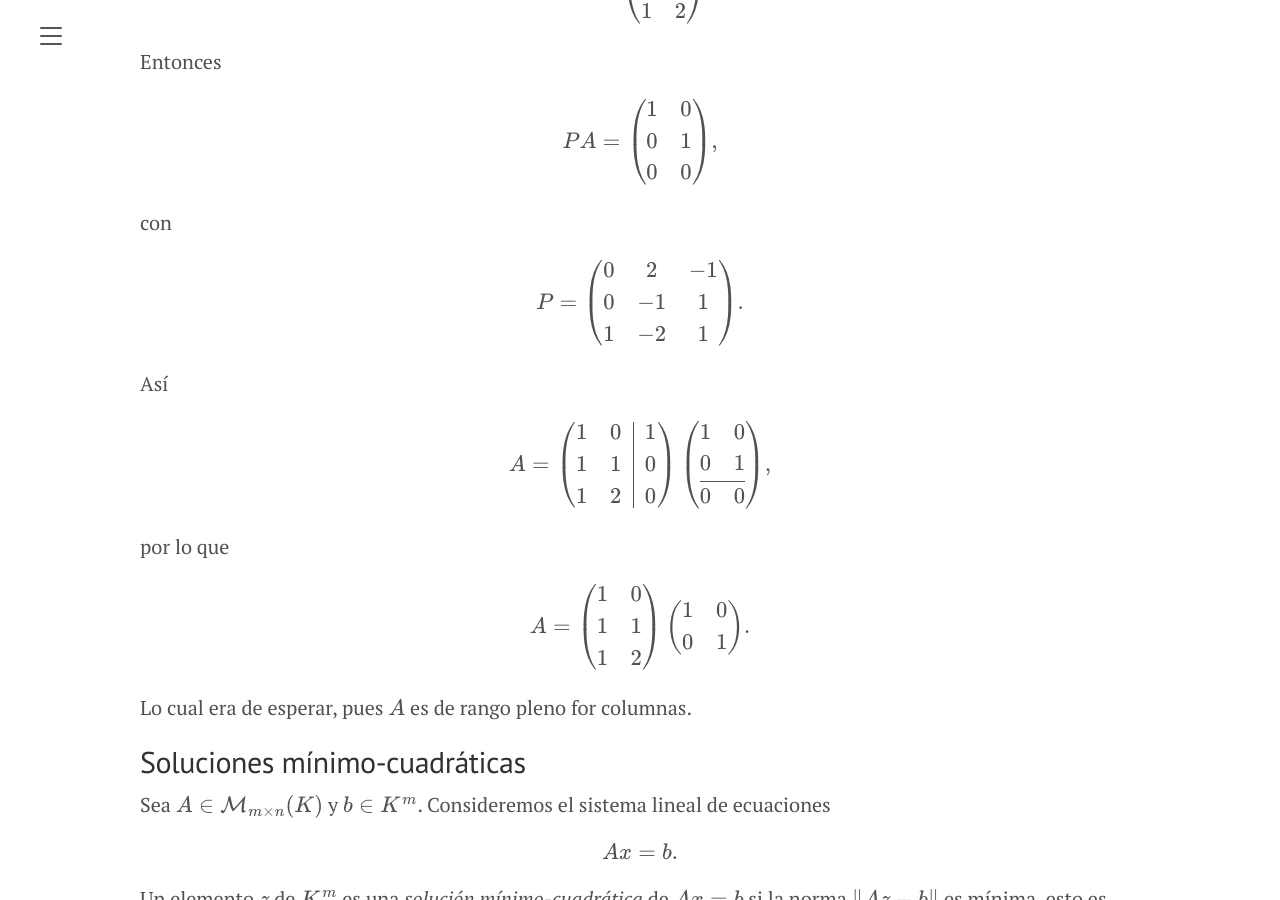
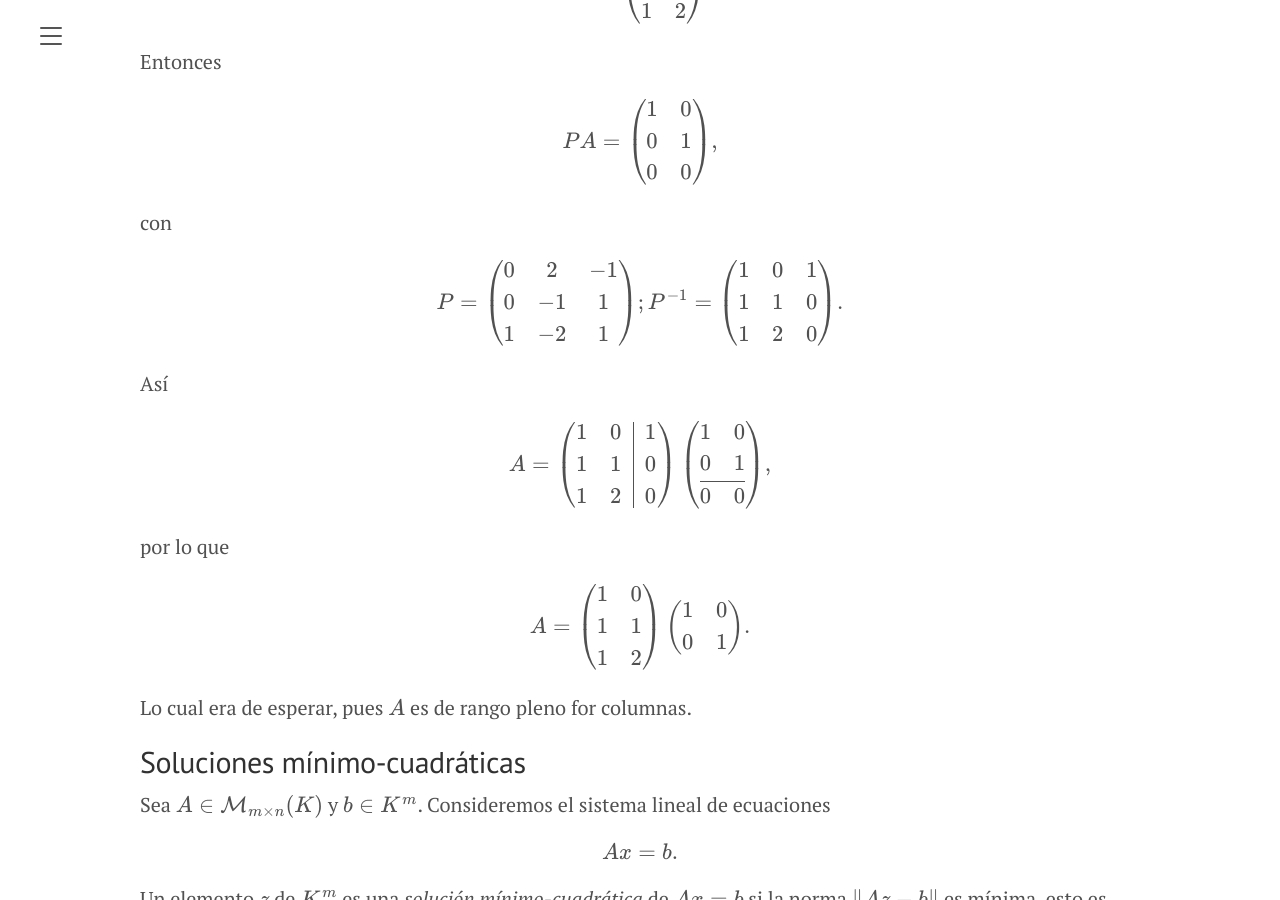
Before and after one commit to pedritomelenas/Algebra-Lineal, a Jekyll site: the page built from 6-descomposicion-diagonalizacion.md, in a window 1280 px wide and 900 px high, scrolled down 7257 px. Built offline with Jekyll 4.4.1, drawn with Linux system fonts in a browser that asks for light colours.

Commit message:
inversa de P en ejemplo desc rango pleno

```diff
--- a/6-descomposicion-diagonalizacion.md
+++ b/6-descomposicion-diagonalizacion.md
@@ -298,7 +298,12 @@ $$
 con
 
 $$
-P=\begin{pmatrix}0 & 2 & -1\\0 & -1 & 1\\1 & -2 & 1\end{pmatrix}.
+P=\begin{pmatrix}0 & 2 & -1\\0 & -1 & 1\\1 & -2 & 1\end{pmatrix}; P^{-1}=  \begin{pmatrix}
+  1 & 0 & 1\\
+  1 & 1 & 0\\
+  1 & 2 & 0
+  \end{pmatrix}
+.
 $$
 
 Así
```
